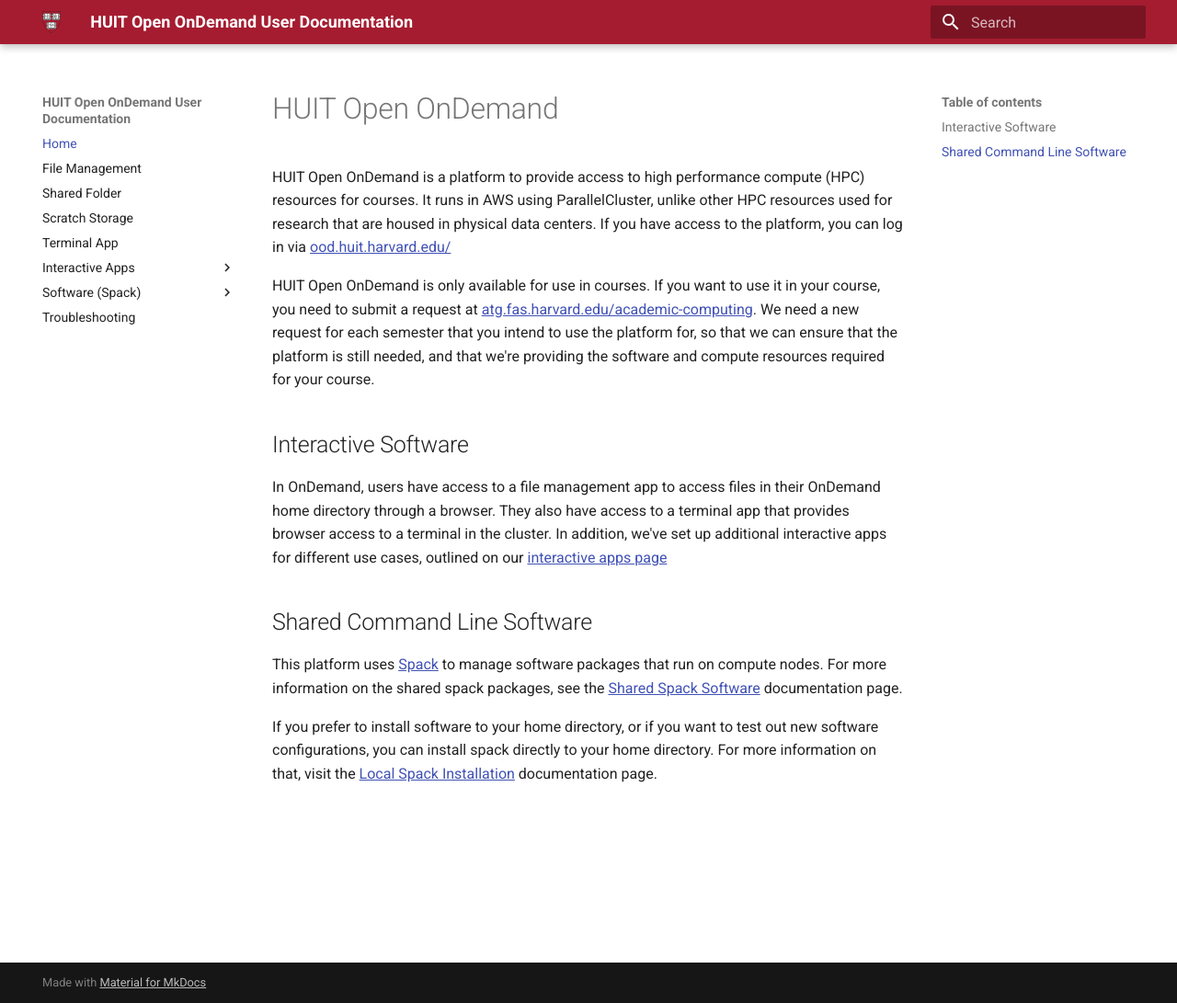
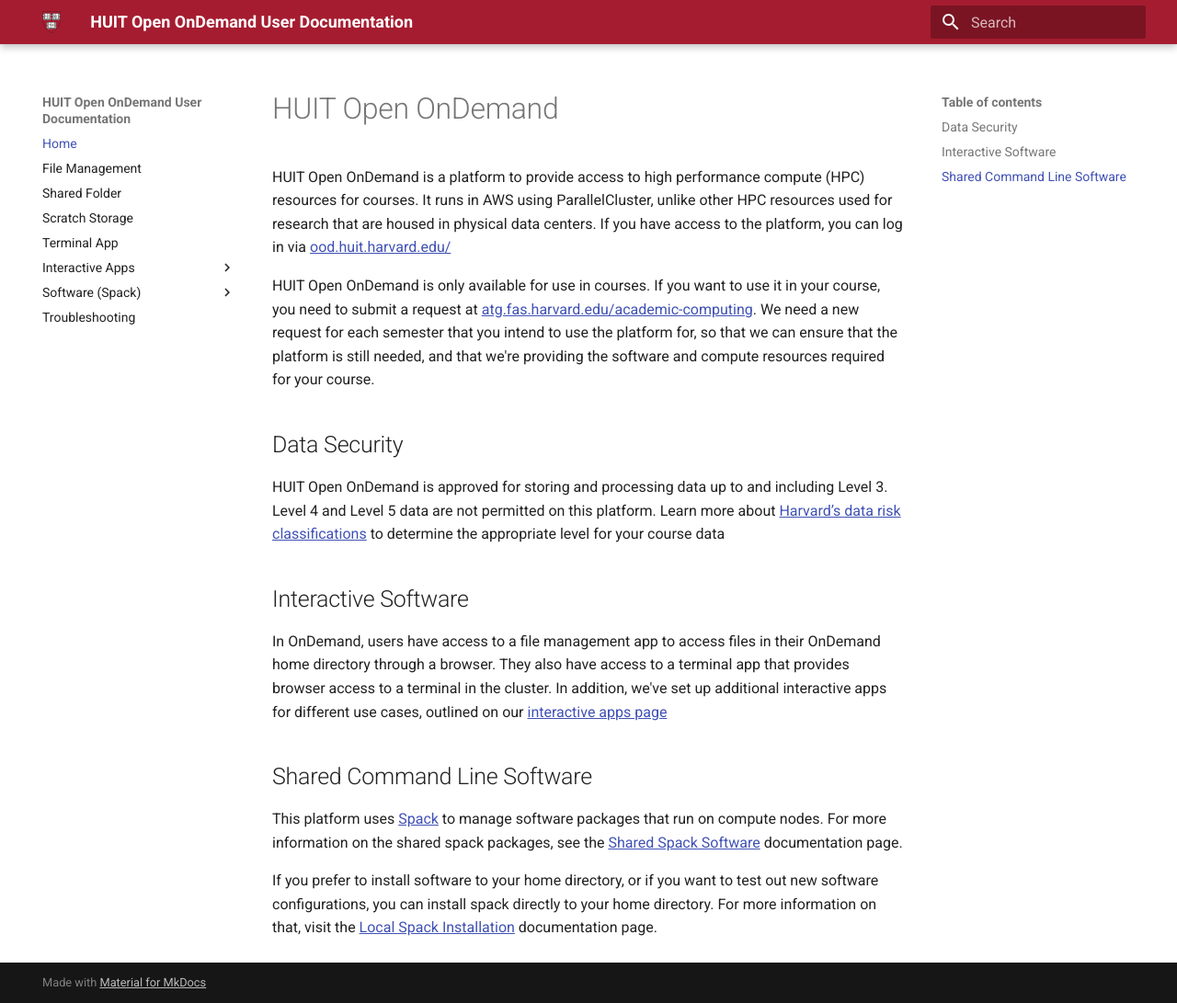
Before and after one commit to Harvard-ATG/huit-ondemand-user-docs, an MkDocs documentation site: the page built from docs/index.md, in a window 1280 px wide and 1091 px high. Shown: the whole window at 92% size. Built offline with MkDocs 1.6.1 and Material for MkDocs 9.7.7, drawn with Linux system fonts in a browser that asks for light colours.

Commit message:
add data security statement to ood user docs

```diff
--- a/docs/index.md
+++ b/docs/index.md
@@ -12,6 +12,10 @@ in your course, you need to submit a request at
 We need a new request for each semester that you intend to use the platform for,
 so that we can ensure that the platform is still needed, and that we're
 providing the software and compute resources required for your course.
+
+## Data Security
+
+HUIT Open OnDemand is approved for storing and processing data up to and including Level 3. Level 4 and Level 5 data are not permitted on this platform. Learn more about [Harvard’s data risk classifications](https://privsec.harvard.edu/classify-risk) to determine the appropriate level for your course data
 
 ## Interactive Software
 
```
